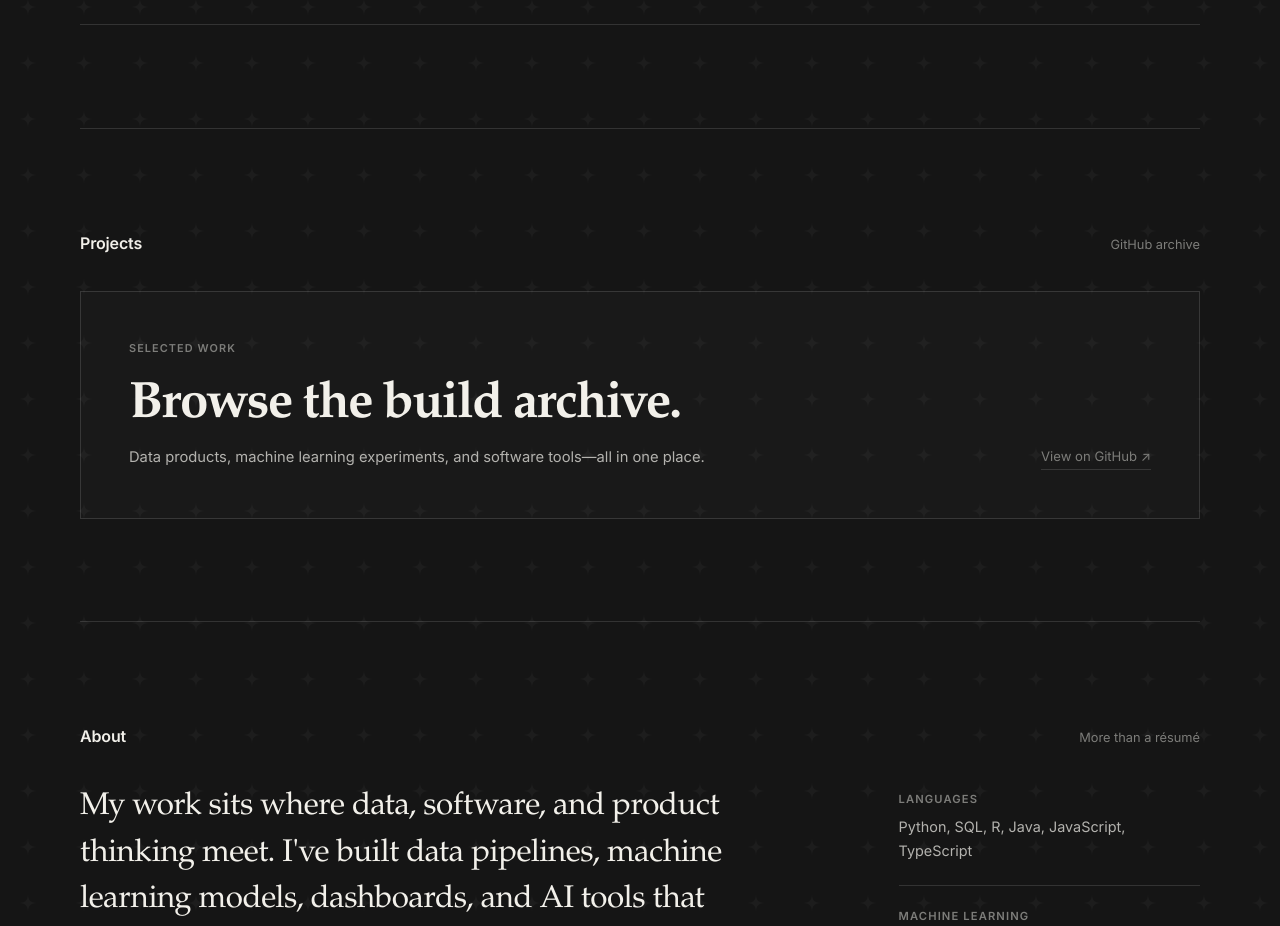
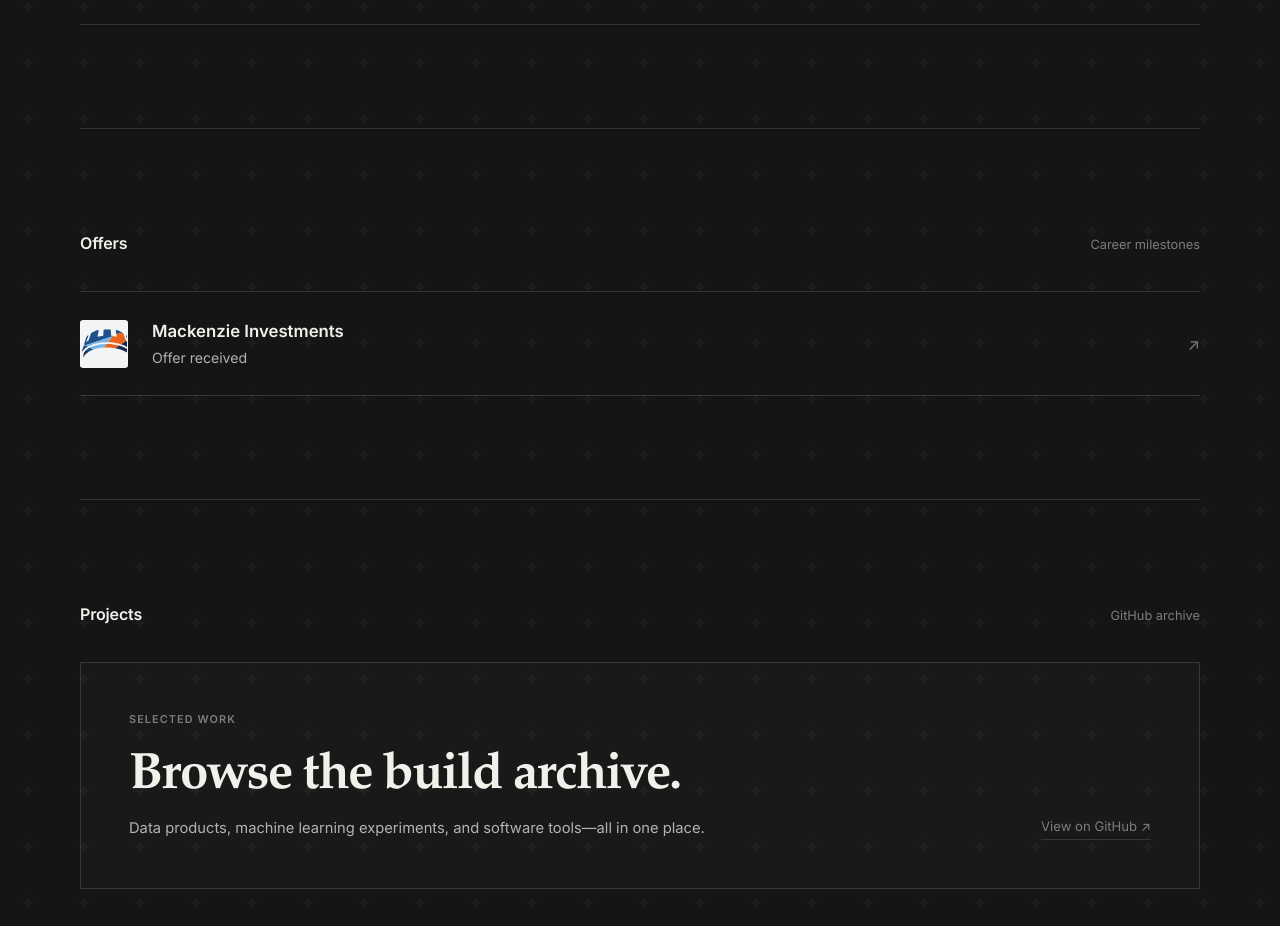
Before and after one commit to Azlan-A1/azlanahmad.ca, a Next.js app: page / in a window 1280 px wide. Shown: the part 1869-2795 px from the top of the page. Built offline with nearby package versions, Linux system fonts and the light colour scheme.

Commit message:
Add career offers section

```diff
--- a/src/app/globals.css
+++ b/src/app/globals.css
@@ -485,6 +485,72 @@ h1 {
   transform: translate(0.15rem, -0.15rem);
 }
 
+.offerList {
+  border-top: 1px solid var(--line);
+}
+
+.offerRow {
+  display: grid;
+  grid-template-columns: 3.25rem minmax(0, 1fr) auto;
+  gap: 1.25rem;
+  align-items: center;
+  min-height: 6.5rem;
+  padding: 1rem 0;
+  border-bottom: 1px solid var(--line);
+  transition: background 160ms ease, padding 160ms ease;
+}
+
+.offerRow:hover,
+.offerRow:focus-visible {
+  margin-inline: -1rem;
+  padding-inline: 1rem;
+  background: rgb(255 255 255 / 2.5%);
+}
+
+.offerMark {
+  display: block;
+  width: 3rem;
+  height: 3rem;
+  overflow: hidden;
+  border: 1px solid var(--line);
+  border-radius: 0.2rem;
+  background: #f3f4f6;
+}
+
+.offerMark img {
+  display: block;
+  width: auto;
+  max-width: none;
+  height: 2rem;
+  margin-top: 0.5rem;
+}
+
+.offerCopy {
+  display: grid;
+  gap: 0.2rem;
+}
+
+.offerCopy strong {
+  font-size: 1.05rem;
+  font-weight: 600;
+}
+
+.offerCopy > span {
+  color: var(--secondary);
+  font-size: 0.88rem;
+}
+
+.offerArrow {
+  color: var(--muted);
+  transition: color 160ms ease, transform 160ms ease;
+}
+
+.offerRow:hover .offerArrow,
+.offerRow:focus-visible .offerArrow {
+  color: var(--accent);
+  transform: translate(0.15rem, -0.15rem);
+}
+
 .projectArchive {
   display: grid;
   grid-template-columns: minmax(0, 1fr) auto;
--- a/src/app/page.tsx
+++ b/src/app/page.tsx
@@ -67,6 +67,14 @@ const hackathons = [
     name: 'EasyA × Consensus Toronto',
     logo: '/img/logos/hackathons/easya.png',
     href: 'https://www.easya.io/events/easya-consensus-toronto-hackathon',
+  },
+];
+
+const offers = [
+  {
+    company: 'Mackenzie Investments',
+    logo: '/img/logos/mackenzie-logo.svg',
+    href: 'https://www.mackenzieinvestments.com/',
   },
 ];
 
@@ -241,6 +249,36 @@ export default function HomePage() {
             </details>
           </section>
 
+          <section className="contentSection" id="offers" aria-labelledby="offers-title">
+            <div className="sectionHeader">
+              <h2 id="offers-title">Offers</h2>
+              <span>Career milestones</span>
+            </div>
+
+            <div className="offerList">
+              {offers.map((offer) => (
+                <a
+                  className="offerRow"
+                  href={offer.href}
+                  target="_blank"
+                  rel="noreferrer"
+                  key={offer.company}
+                >
+                  <span className="offerMark">
+                    <Image src={offer.logo} alt="" width={151} height={28} sizes="151px" />
+                  </span>
+                  <span className="offerCopy">
+                    <strong>{offer.company}</strong>
+                    <span>Offer received</span>
+                  </span>
+                  <span className="offerArrow" aria-hidden="true">
+                    ↗
+                  </span>
+                </a>
+              ))}
+            </div>
+          </section>
+
           <section className="contentSection" id="projects" aria-labelledby="projects-title">
             <div className="sectionHeader">
               <h2 id="projects-title">Projects</h2>
```
Also changed, not shown: public/img/logos/mackenzie-logo.svg (added).
